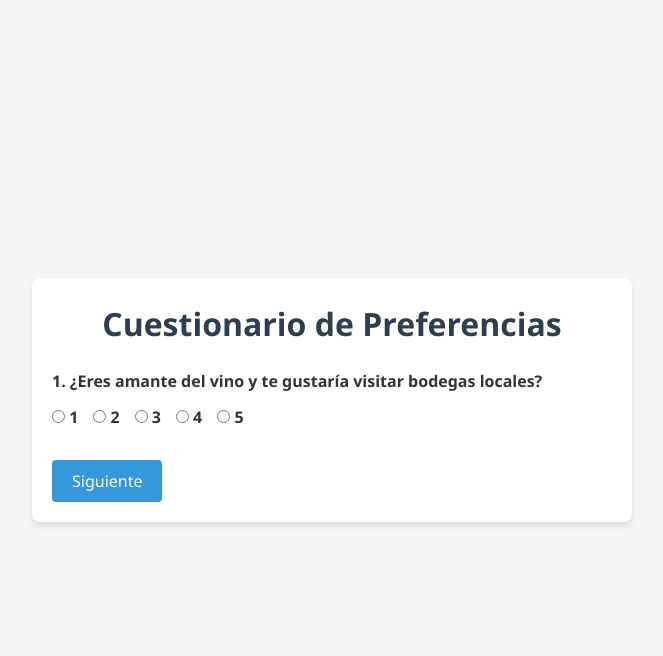
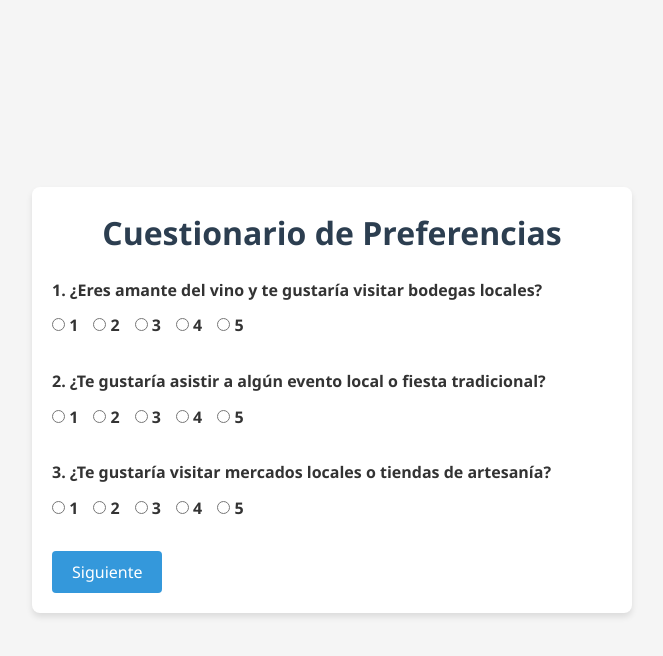
Before and after one commit to n0ct4/front-end-Ovejacinta, a Flask app: template templates/formulario-preferencias.html in a window 1280 px wide. Shown: the top 656 px of the page, without its empty margins (308-971 px from the left). Run offline with Flask 3, Linux system fonts and the light colour scheme; the template is opened without the code that fills it, so the values that code supplies are empty.

Commit message:
llevar al formulario y al login

```diff
--- a/static/js/Preferencias.js
+++ b/static/js/Preferencias.js
@@ -1,50 +1,40 @@
-let currentQuestion = 1; // Inicia en la primera pregunta
+let currentBlock = 0; // Índice del bloque actual (0, 1 o 2)
+const blocks = document.querySelectorAll('.question-block');
 
-// Muestra la siguiente pregunta
-function showNextQuestion() {
-    const currentQuestionElement = document.getElementById(`question-${currentQuestion}`);
-    currentQuestionElement.style.display = "none"; // Ocultar la pregunta actual
+function showBlock(index) {
+    blocks.forEach((block, i) => {
+        block.style.display = i === index ? 'block' : 'none';
+    });
 
-    currentQuestion++; // Incrementar la pregunta actual
+    // Mostrar/ocultar botones según el bloque actual
+    document.getElementById("prev-btn").style.display = index > 0 ? "inline-block" : "none";
+    document.getElementById("next-btn").style.display = index < blocks.length - 1 ? "inline-block" : "none";
+    document.getElementById("submit-btn").style.display = index === blocks.length - 1 ? "inline-block" : "none";
+}
 
-    const nextQuestionElement = document.getElementById(`question-${currentQuestion}`);
-    nextQuestionElement.style.display = "block"; // Mostrar la siguiente pregunta
-
-    // Mostrar el botón "Anterior"
-    if (currentQuestion > 1) {
-        document.getElementById("prev-btn").style.display = "inline-block";
-    }
-
-    // Si es la última pregunta, mostrar el botón "Enviar"
-    if (currentQuestion === 9) {
-        document.getElementById("next-btn").style.display = "none"; // Ocultar el botón siguiente
-        document.getElementById("submit-btn").style.display = "inline-block"; // Mostrar el botón de enviar
+function showNextBlock() {
+    if (currentBlock < blocks.length - 1) {
+        currentBlock++;
+        showBlock(currentBlock);
     }
 }
 
-// Muestra la pregunta anterior
-function showPrevQuestion() {
-    const currentQuestionElement = document.getElementById(`question-${currentQuestion}`);
-    currentQuestionElement.style.display = "none"; // Ocultar la pregunta actual
-
-    currentQuestion--; // Decrementar la pregunta actual
-
-    const prevQuestionElement = document.getElementById(`question-${currentQuestion}`);
-    prevQuestionElement.style.display = "block"; // Mostrar la pregunta anterior
-
-    // Si es la primera pregunta, ocultar el botón "Anterior"
-    if (currentQuestion === 1) {
-        document.getElementById("prev-btn").style.display = "none";
-    }
-
-    // Mostrar el botón "Siguiente"
-    if (currentQuestion < 9) {
-        document.getElementById("next-btn").style.display = "inline-block";
-        document.getElementById("submit-btn").style.display = "none"; // Ocultar el botón de enviar
+function showPrevBlock() {
+    if (currentBlock > 0) {
+        currentBlock--;
+        showBlock(currentBlock);
     }
 }
 
-// Función para enviar las respuestas (puedes personalizar esta función)
 function enviarRespuestas() {
     alert("Las respuestas han sido enviadas correctamente.");
+    console.log("Redirigiendo a login...");
+    // Espera 2 segundos antes de redirigir
+    setTimeout(() => {
+        window.location.href = "../login.html"; // Ruta para que después de que se envíe el mensaje vaya a la página del login
+    }, 2000);
 }
+
+
+// Iniciar al cargar
+window.onload = () => showBlock(currentBlock);
--- a/templates/formulario-preferencias.html
+++ b/templates/formulario-preferencias.html
@@ -4,15 +4,18 @@
     <meta charset="UTF-8">
     <meta name="viewport" content="width=device-width, initial-scale=1.0">
     <title>Cuestionario de Preferencias</title>
-    <link rel="stylesheet" href="../static/styles/preferencias.css"> <!-- Enlazamos el archivo CSS -->
+    <link rel="stylesheet" href="../static/styles/preferencias.css">
 </head>
 <body>
     <div class="form-container">
         <div class="form-box">
             <h1>Cuestionario de Preferencias</h1>
             <form id="questionnaire-form" onsubmit="event.preventDefault(); enviarRespuestas();">
+
+                <!-- Bloque 1: Preguntas 1-3 -->
+                <div class="question-block">
                     <!-- Pregunta 1 -->
-                <div class="question" id="question-1">
+                    <div class="question">
                         <label for="p1">1. ¿Eres amante del vino y te gustaría visitar bodegas locales?</label>
                         <div class="rating-options">
                             <label><input type="radio" name="p1" value="1"> 1</label>
@@ -22,9 +25,8 @@
                             <label><input type="radio" name="p1" value="5"> 5</label>
                         </div>
                     </div>
-
                     <!-- Pregunta 2 -->
-                <div class="question" id="question-2" style="display:none;">
+                    <div class="question">
                         <label for="p2">2. ¿Te gustaría asistir a algún evento local o fiesta tradicional?</label>
                         <div class="rating-options">
                             <label><input type="radio" name="p2" value="1"> 1</label>
@@ -34,9 +36,8 @@
                             <label><input type="radio" name="p2" value="5"> 5</label>
                         </div>
                     </div>
-
                     <!-- Pregunta 3 -->
-                <div class="question" id="question-3" style="display:none;">
+                    <div class="question">
                         <label for="p3">3. ¿Te gustaría visitar mercados locales o tiendas de artesanía?</label>
                         <div class="rating-options">
                             <label><input type="radio" name="p3" value="1"> 1</label>
@@ -46,9 +47,12 @@
                             <label><input type="radio" name="p3" value="5"> 5</label>
                         </div>
                     </div>
+                </div>
 
+                <!-- Bloque 2: Preguntas 4-6 -->
+                <div class="question-block" style="display:none;">
                     <!-- Pregunta 4 -->
-                <div class="question" id="question-4" style="display:none;">
+                    <div class="question">
                         <label for="p4">4. ¿Te gustaría conocer la flora y la fauna de la región?</label>
                         <div class="rating-options">
                             <label><input type="radio" name="p4" value="1"> 1</label>
@@ -58,9 +62,8 @@
                             <label><input type="radio" name="p4" value="5"> 5</label>
                         </div>
                     </div>
-
                     <!-- Pregunta 5 -->
-                <div class="question" id="question-5" style="display:none;">
+                    <div class="question">
                         <label for="p5">5. ¿Te interesa conocer la historia y el patrimonio del pueblo?</label>
                         <div class="rating-options">
                             <label><input type="radio" name="p5" value="1"> 1</label>
@@ -70,9 +73,8 @@
                             <label><input type="radio" name="p5" value="5"> 5</label>
                         </div>
                     </div>
-
                     <!-- Pregunta 6 -->
-                <div class="question" id="question-6" style="display:none;">
+                    <div class="question">
                         <label for="p6">6. ¿Te gustaría recibir sugerencias de bares, restaurantes o productos locales para probar durante la visita?</label>
                         <div class="rating-options">
                             <label><input type="radio" name="p6" value="1"> 1</label>
@@ -82,9 +84,12 @@
                             <label><input type="radio" name="p6" value="5"> 5</label>
                         </div>
                     </div>
+                </div>
 
+                <!-- Bloque 3: Preguntas 7-9 -->
+                <div class="question-block" style="display:none;">
                     <!-- Pregunta 7 -->
-                <div class="question" id="question-7" style="display:none;">
+                    <div class="question">
                         <label for="p7">7. ¿Te gustaría que el asistente virtual te ofrezca recomendaciones en tiempo real durante la ruta?</label>
                         <div class="rating-options">
                             <label><input type="radio" name="p7" value="1"> 1</label>
@@ -94,23 +99,23 @@
                             <label><input type="radio" name="p7" value="5"> 5</label>
                         </div>
                     </div>
-
-                <!-- Pregunta 8 (texto libre) -->
-                <div class="question" id="question-8" style="display:none;">
+                    <!-- Pregunta 8 -->
+                    <div class="question">
                         <label for="p8">8. ¿Cuáles son tus principales intereses para esta visita?</label>
                         <textarea id="p8" rows="4" placeholder="Escribe tu respuesta..."></textarea>
                     </div>
-
-                <!-- Pregunta 9 (texto libre) -->
-                <div class="question" id="question-9" style="display:none;">
+                    <!-- Pregunta 9 -->
+                    <div class="question">
                         <label for="p9">9. ¿Qué tipo de experiencia te gustaría vivir en San Esteban de Gormaz?</label>
                         <textarea id="p9" rows="4" placeholder="Escribe tu comentario..."></textarea>
                     </div>
+                </div>
 
+                <!-- Botones -->
                 <div class="buttons">
-                    <button type="button" id="prev-btn" class="prev-button" style="display:none;" onclick="showPrevQuestion()">Anterior</button>
-                    <button type="button" id="next-btn" class="next-button" onclick="showNextQuestion()">Siguiente</button>
-                    <button type="submit" class="submit-button" id="submit-btn" style="display:none;">Enviar</button>
+                    <button type="button" id="prev-btn" class="prev-button" style="display:none;" onclick="showPrevBlock()">Anterior</button>
+                    <button type="button" id="next-btn" class="next-button" onclick="showNextBlock()">Siguiente</button>
+                    <button type="submit" class="submit-button" id="submit-btn" style="display:none;" onclick="enviarRespuestas()">Enviar</button>
                 </div>
             </form>
         </div>
--- a/templates/registro.html
+++ b/templates/registro.html
@@ -72,7 +72,7 @@
                         <p id="confirmPasswordError" class="texto-error"></p>
                     </div>
                     <a href="../templates/formulario-preferencias.html">
-                        <button type="submit" class="botonRegistro">
+                        <button type="button" class="botonRegistro">
                             Registrarse
                         </button>
                     </a>
```
Lines whose indentation alone changed are shown as unchanged.
